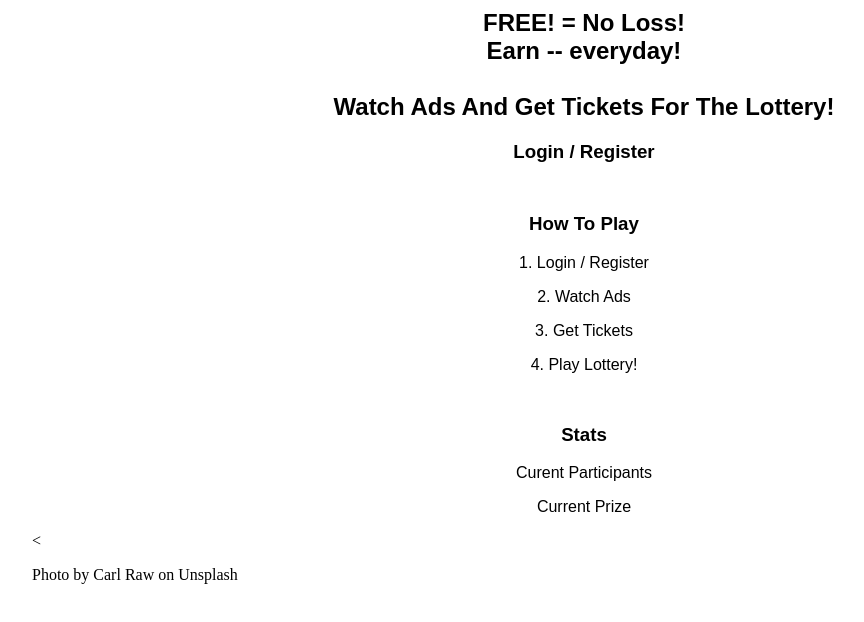
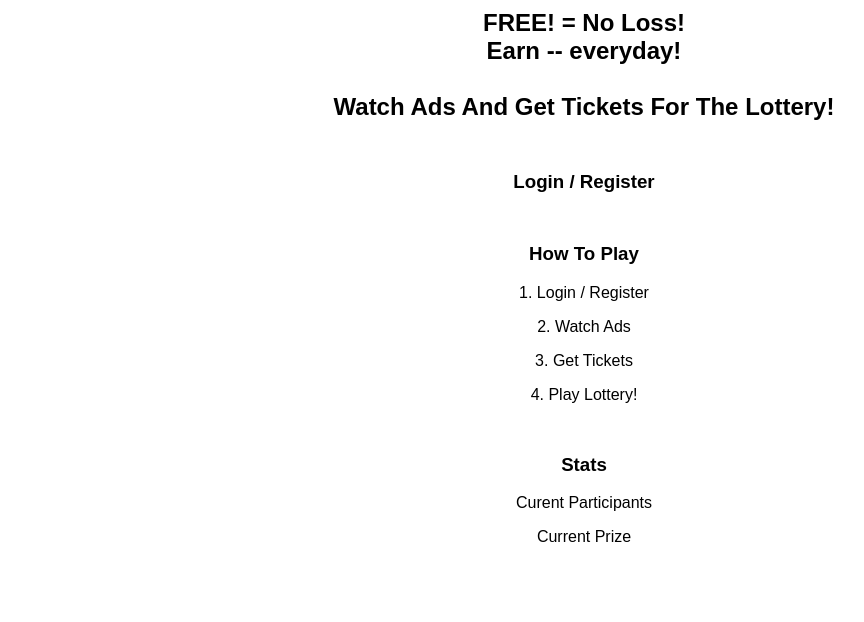
Before and after one commit to Mori-Sho/btc_lottery_game, a plain HTML site: page index.html in a window 1280 px wide. Shown: the part 138-760 px from the top of the page, without its empty margins (56-920 px from the left). Drawn offline with Linux system fonts and the light colour scheme; a web font is replaced by a local one.

Commit message:
Update index.html

```diff
--- a/index.html
+++ b/index.html
@@ -1,12 +1,15 @@
 <!DOCTYPE html>
 <html>
+
   <head>
     <meta charset="utf-8">
     <title>btc lottery faucet</title>
     <link rel="stylesheet" href="stylesheet.css">
     <link href="https://fonts.googleapis.com/css?family=Montserrat+Subrayada" rel="stylesheet">
   </head>
+
   <body>
+
     <div class="content">
       <div class="container">
         <h1 class="title">BTC Lottery Faucet</h1>
@@ -15,7 +18,7 @@
           <br>Earn -- everyday!</br>
           <br>Watch Ads And Get Tickets For The Lottery!</br>
         </h2>
-        <h3>Login / Register</h3>
+        <h3 class="login" href="#">Login / Register</h3>
       </div>
 
       <div class="how_to_play">
@@ -40,10 +43,6 @@
         </div>
       </div>
 
-      <footer>
-        <<p>Photo by Carl Raw on Unsplash</p>
-      </footer>
-
     </div>
   </body>
 </html>
```
